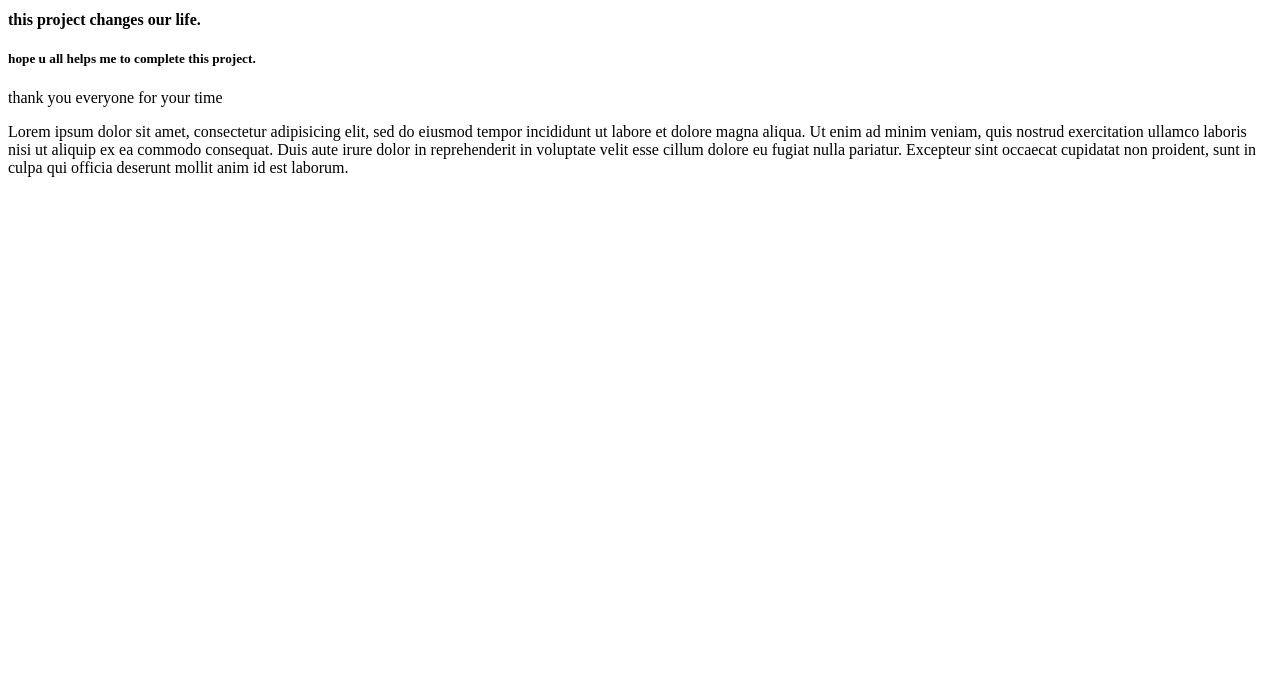
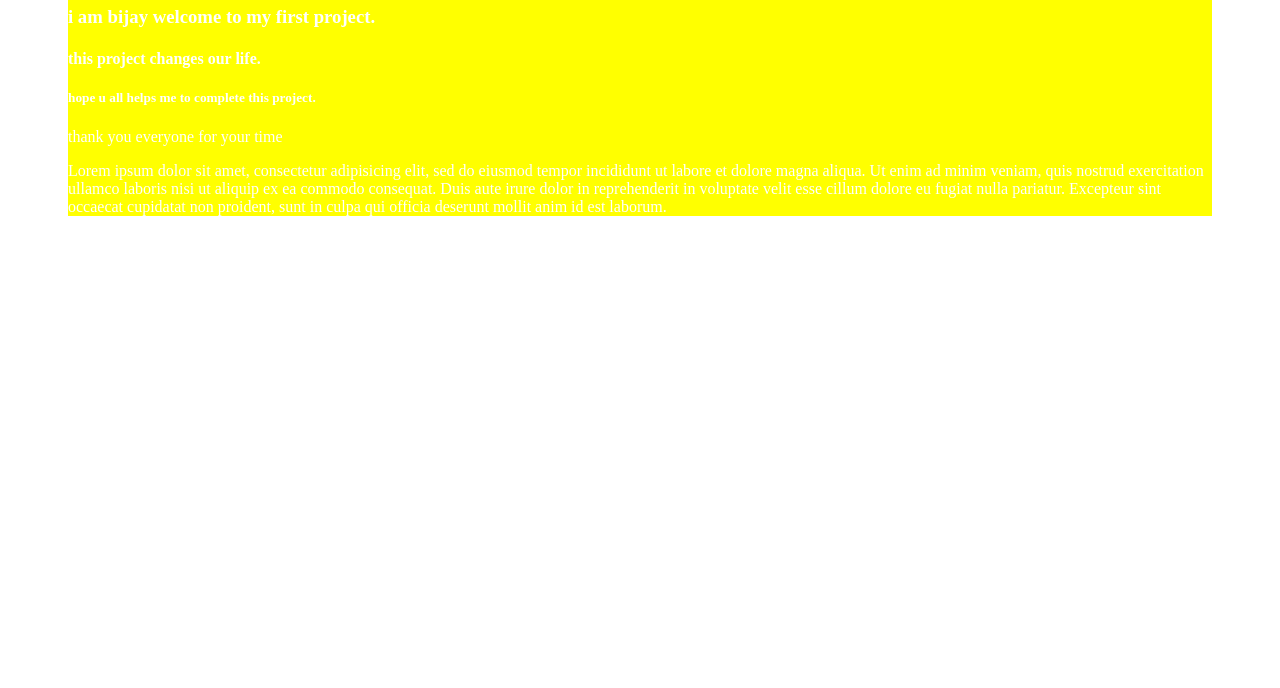
Before and after one commit to subedibj/gittut, a plain HTML site: page index.html in a window 1280 px wide. Shown: the part 112-800 px from the top of the page. Drawn offline with Linux system fonts and the light colour scheme.

Commit message:
edit style

```diff
--- a/index.html
+++ b/index.html
@@ -2,6 +2,7 @@
 <html>
 <head>
 	<title></title>
+	<link rel="stylesheet" type="text/css" href="style.css">
 </head>
 <body>
 
--- /dev/null
+++ b/style.css
@@ -0,0 +1,5 @@
+.bijay{
+	background-color: yellow;
+	margin: 60px;
+	color: white;
+}
```
